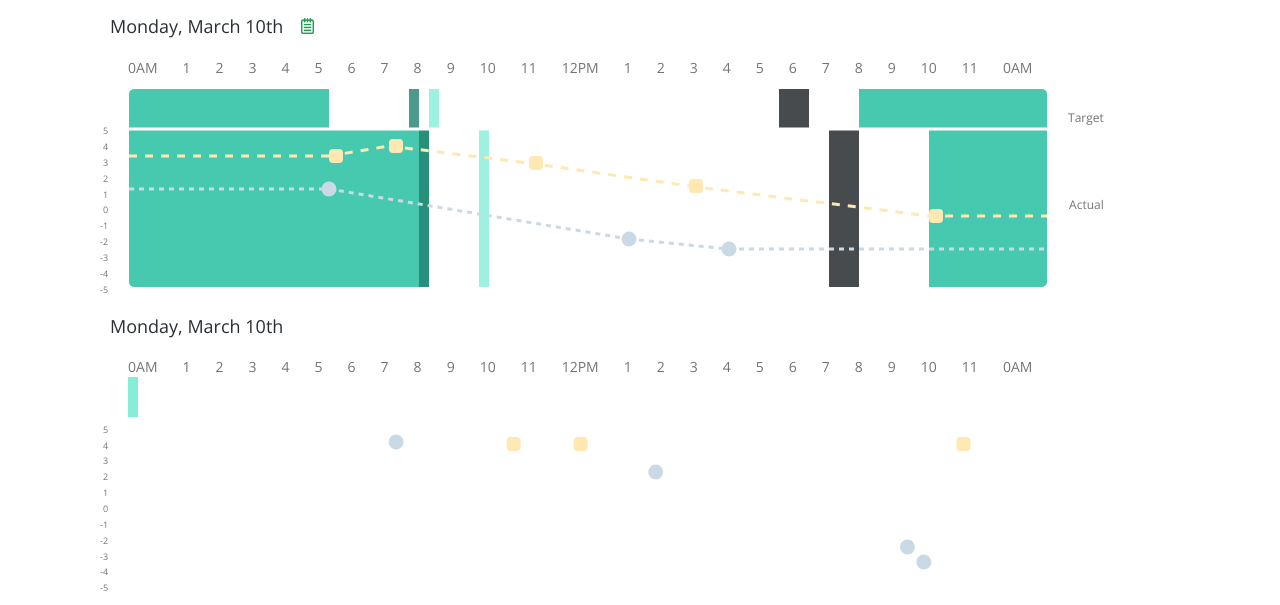
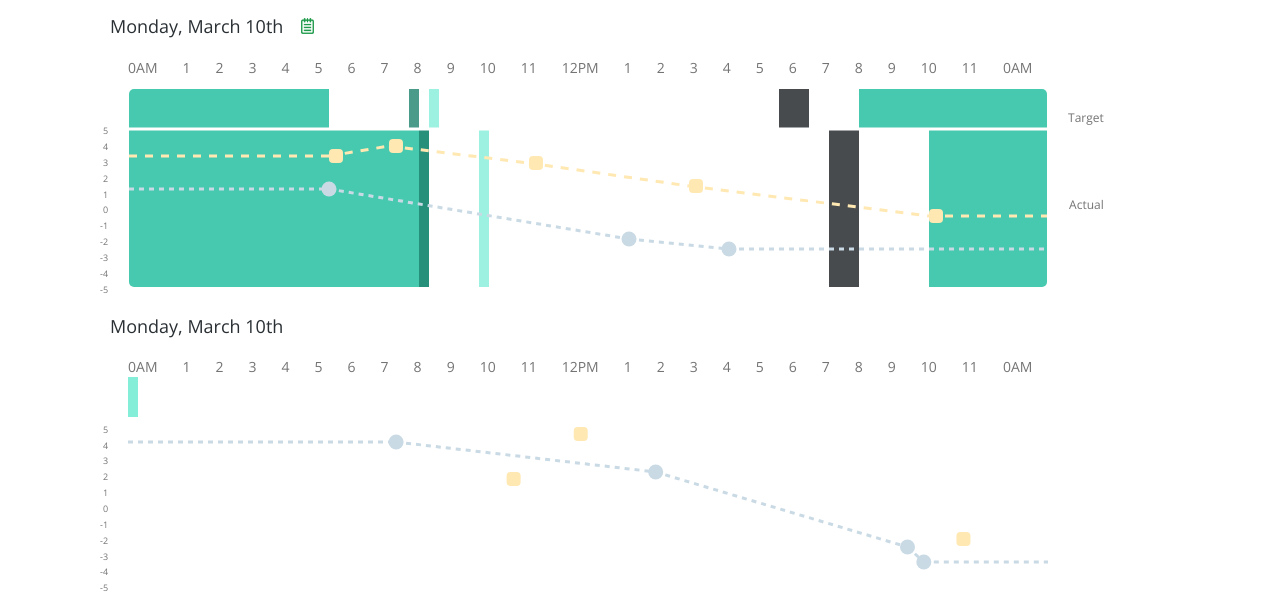
Before and after one commit to taenin/3300Project, a plain HTML site: page data.html in a window 1280 px wide. Shown: the part 253-858 px from the top of the page. Drawn offline with nearby package versions, Linux system fonts and the light colour scheme; a web font is replaced by a local one.

Commit message:
draw lines function added

```diff
--- a/data.html
+++ b/data.html
@@ -261,13 +261,6 @@
 
       drawDay1();
 
-
-
-
-
-
-
-
       function drawDay1(){
 
         /** Write date on top*/
@@ -297,7 +290,7 @@
 
 
 
-        /** Draw energy circles. */
+        /** Draw energy circles and lines. */
         var energys = patient.days[0].energy;
         energys.forEach(function(e) {
           //Map -5, 5 onto the svg.
@@ -312,17 +305,57 @@
                           .style("fill", "#c9dae5");
         });
 
+        // <line x1="0" y1="67" x2="200" y2="67" stroke-dasharray="8,8" style="stroke:#ffe8b2; stroke-width:3px;"/>
+
+        for(var i = 0; i <= energys.length; i++) {
+
+          var yScale = d3.scale.linear()
+                               .domain([-5, 5])
+                               .range([50, 200]);
+          if(i == 0) {
+            var beforeX = 0;
+            var beforeY = yScale(-energys[0][1]);
+          } else {
+            var beforeX = timeToPercent(energys[i-1][0]);
+            var beforeY = yScale(-energys[i-1][1]);
+          }
+
+          if(i == energys.length) {
+            var afterX = 960;
+            var afterY = yScale(-energys[i-1][1]);
+          } else {
+            var afterX = timeToPercent(energys[i][0]);
+            var afterY = yScale(-energys[i][1]);
+          }
+          console.log(beforeY);
+
+          var line = svg.append("line")
+                        .attr('class', "Energy")
+                        .attr('x1', beforeX)
+                        .attr('y1', beforeY)
+                        .attr('x2', afterX)
+                        .attr('y2', afterY)
+                        .attr('stroke-dasharray', '5,5')
+                        .style('stroke', '#c9dae5')
+                        .attr('stroke-width','3px');
+        }
+
         var c = 200;
-        /** Draw mood circles*/
+        /** Draw mood circles and lines. */
         var moods = patient.days[0].mood;
         moods.forEach(function(e) {
+
+          var yScale = d3.scale.linear()
+                              .domain([-5, 5])
+                              .range([50, 200]);
+
           var mood = svg.append("rect")
                         .attr('class',"Mood")
                         .attr('rx', 4)
                         .attr('ry', 4)
                         .attr('height', 14)
                         .attr('width', 14)
-                        .attr('transform', 'translate('+timeToPercent(e[0])+',60)')
+                        .attr('transform', 'translate('+timeToPercent(e[0])+','+yScale(-e[1])+')')
                         .style("fill", "#ffe8b2");
         })
 
```
